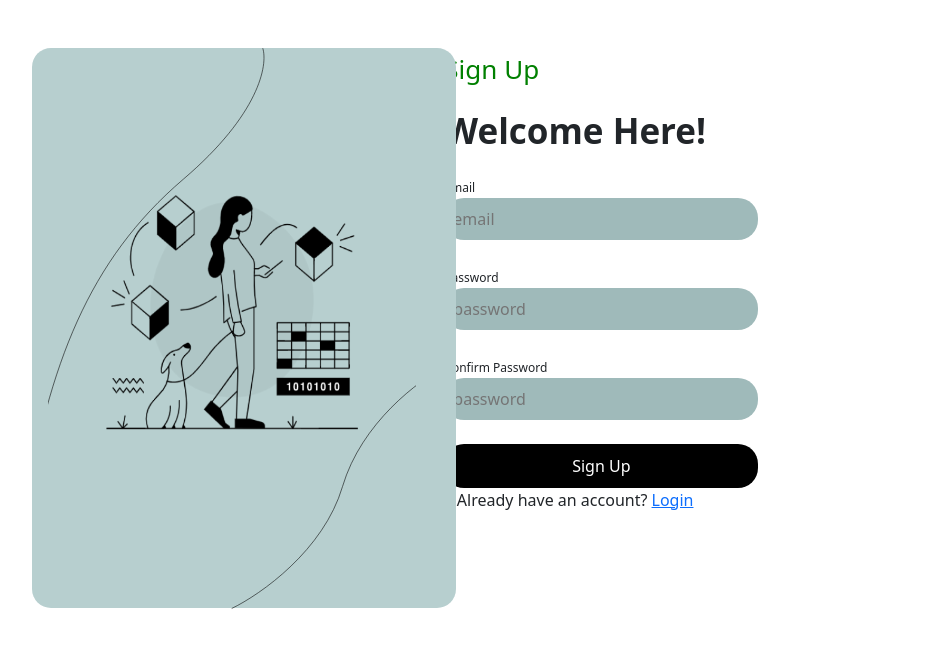
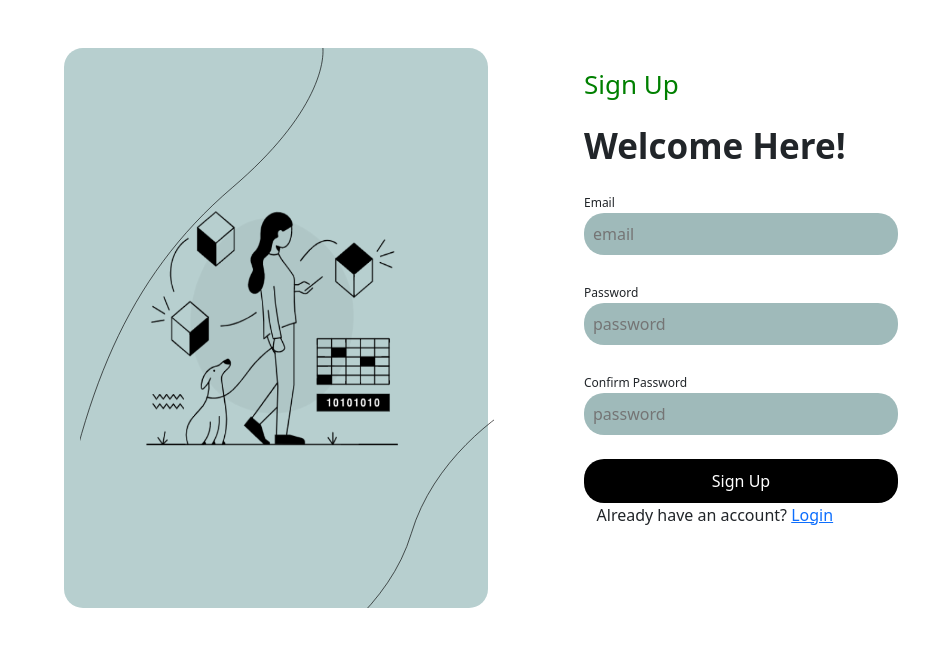
Before and after one commit to gdsc-uba/gdsc_web_frontend, a React (Create React App) app: page /register in a window 1280 px wide. Shown: the top 648 px of the page, without its empty margins (224-1153 px from the left). Built offline with nearby package versions, Linux system fonts and the light colour scheme.

Commit message:
feat: Updated Register.css and js

```diff
--- a/src/pages/Register.css
+++ b/src/pages/Register.css
@@ -1,7 +1,12 @@
+.Register{
+    display: flex;
+    flex-direction: row;
+    justify-content: column-flex-end;
+    align-items:center;
+    flex-shrink:1;
+}
 .info{
-    display: inline-block;
-    float:right;
-    padding: 50px 350px;
+    display: block;
 }
 
 .info > input{
@@ -18,26 +23,33 @@
     font-size: 26px;
 }
 
-.image{
+.images{
+    display:flex;
     border-radius: 19px;
     background-color: rgb(183, 207, 207);
     padding: 3em;
     height: 35em;
     width: 26.5em;
-    position: fixed;
+    margin: 3em 6em 0em 18em
+    /* position: fixed;
     top: 3em;
-    left: 20%;
+    left: 160em; */
 }
-img{
+.register_image{
     height: 15em;
     width: 18em;
-    position: fixed;
-    margin: 6em 0.5em;
+    margin: 7em 1em;
+    /* position: fixed;
+    margin: 6em 0.5em; */
 }
 .lines{
-    height: 48em;
-    width: 23em;
-    margin: -5em 17em;
+    display: flex;
+    position: relative;
+    bottom: 3em;
+    right: 22em;
+    height: 35em;
+    /* margin: 5em 17em; */
+
 }
 
 .here{
--- a/src/pages/Register.js
+++ b/src/pages/Register.js
@@ -4,9 +4,9 @@ import './Register.css'
 function Register() {
     return (
         <div className="Register">
-            <div className='image'><img src="Tech Life Blockchain.png" alt="Register logo"/>
+            <div className='images'><img src="Tech Life Blockchain.png" alt="Register logo" className='register_image'/>
+            <img src='./lines 5.svg' alt='lines' className='lines'/>
             </div>
-            <img src='./lines 5.svg' alt='lines' className='lines'/>
             <div className="info">
                 <p className="sign">Sign Up</p>
                 <p className="here">Welcome Here!</p>
```
